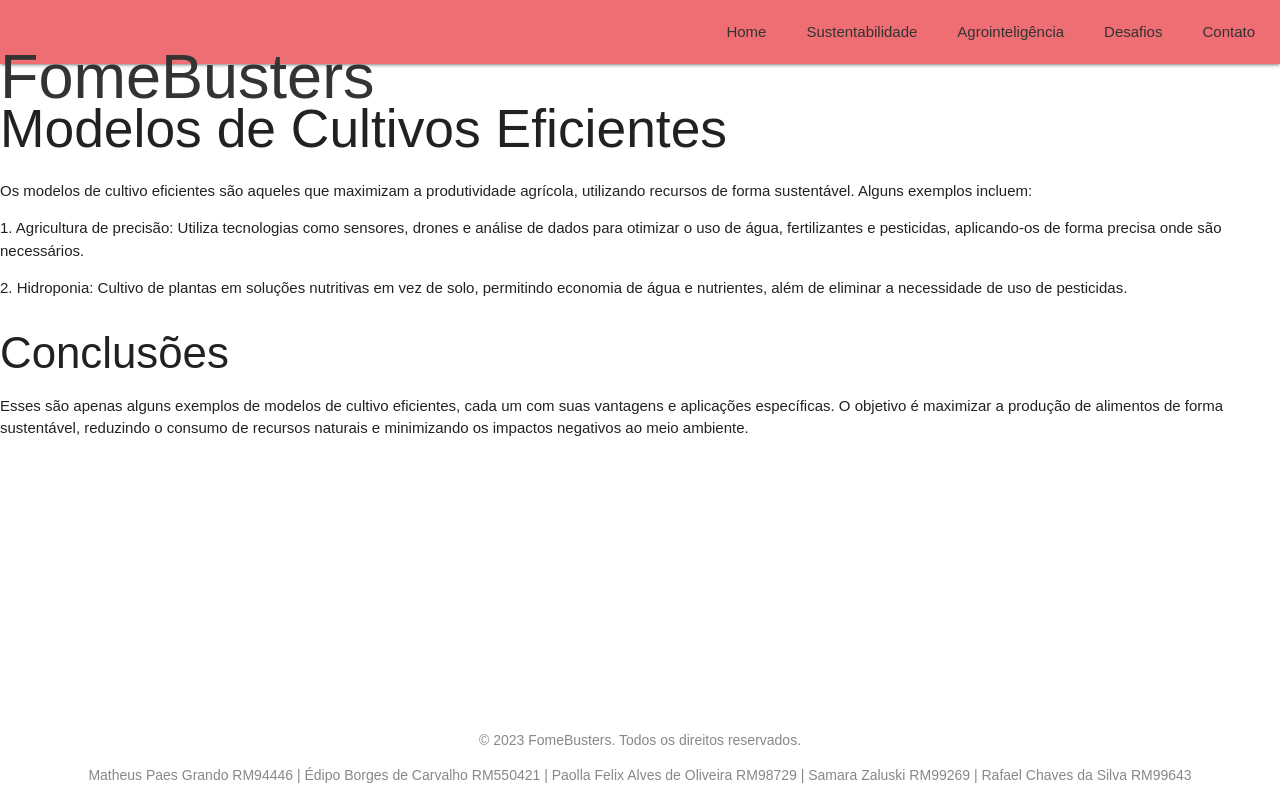
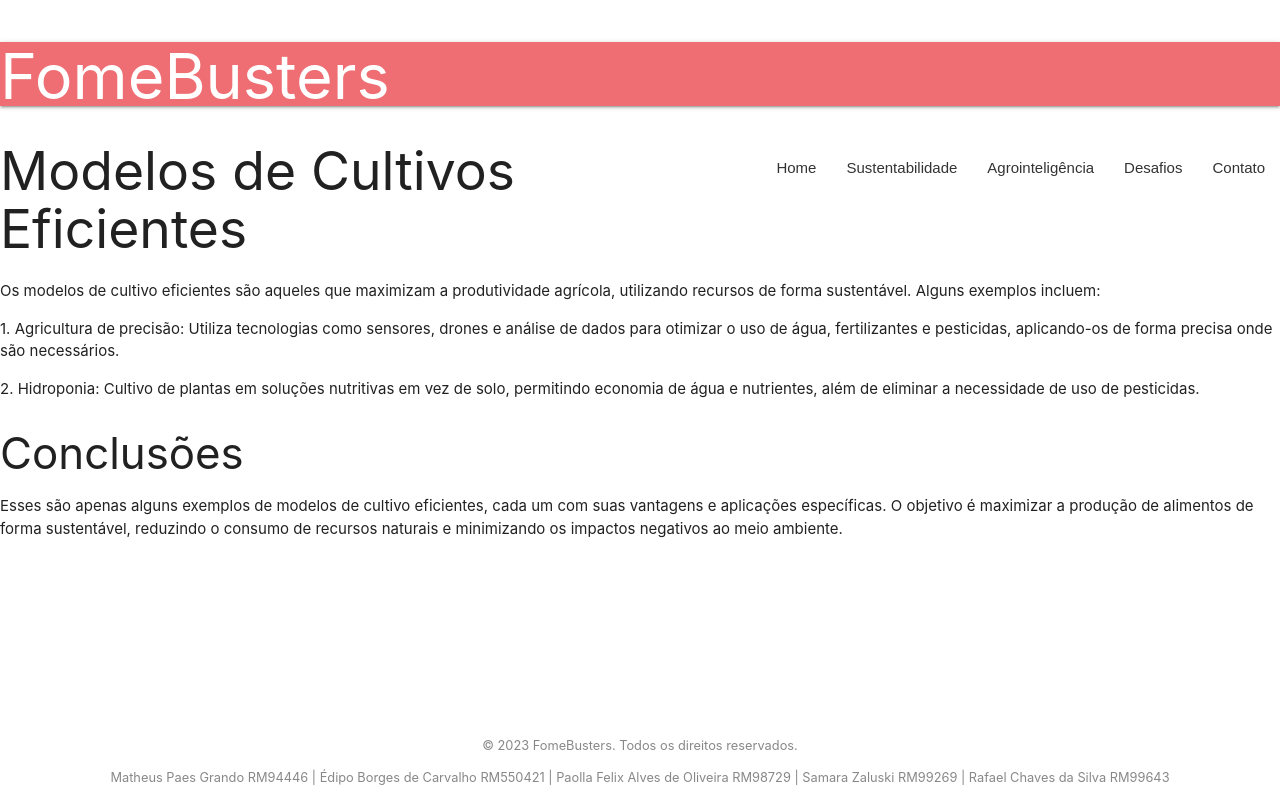
Before and after one commit to Kninja69/global-solution-2023-01-rwd, a plain HTML site: page desafios.html in a window 1280 px wide. Drawn offline with nearby package versions, Linux system fonts and the light colour scheme; files whose address does not match are found by name.

Commit message:
root, design

```diff
--- a/css/style.css
+++ b/css/style.css
@@ -1,71 +1,40 @@
-/* style.css */
+:root{
+    --color-interface-light: #fff;
+
+    --color-text-light: #c2c2c2;
+    --color-text-medium-dark: #888;
+    --color-text-dark: #333;
+}
+
 body {
-    font-family: 'Montserrat', sans-serif;
     margin: 0;
     padding: 0;
-    background-color: #fff;
+    background-color: var(--color-interface-light);
 }
 
-h1 {
+.navbar-title {
+    font-family: 'Sniglet', cursive;
     display: inline-block;
+    margin-left: 12px;
+    margin-top: 14px;
+    font-size: 2rem;
 }
 
-.menu ul{
-    background-color: #e3fbd9;
-    margin: 0;
-    padding: 2em;
-    display: flex;
-    flex-direction: row;
-}
-
-.menu li{
-    display: inline;
-    padding: 0 1em 0 0;
-}
-
-.menu li a{
+.sidenav-trigger{
     text-decoration: none;
-    color: black;
-    font-weight: bold;
-}
-
-nav {
-    margin: 0;
-}
-
-header, section, footer {
-
-}
-
-header h1 {
-    color: #333;
-}
-
-nav ul {
-    list-style-type: none;
-    padding: 0;
-    margin: 0;
-}
-
-nav ul li {
-    display: inline;
-    margin-right: 10px;
 }
 
 nav ul li a {
+    font-family: 'Quicksand', sans-serif;
+    color: var(--color-text-dark);
     text-decoration: none;
-    color: #333;
-}
-
-nav ul li a:hover {
-    color: #555;
 }
 
 footer {
     position: absolute;
     bottom: 0;
     text-align: center;
-    color: #888;
-    font-size: 14px;
+    color: var(--color-text-medium-dark);
+    font-size: 1vw;
     width: 100%;
 }
```
